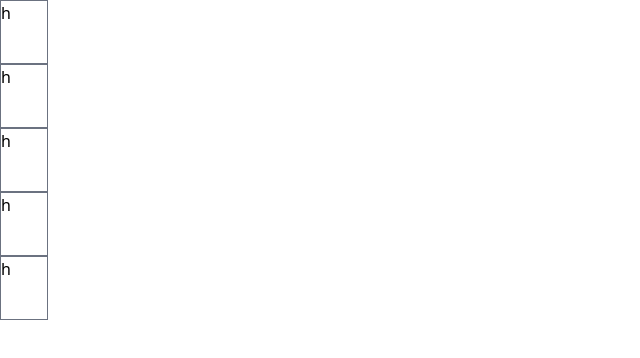
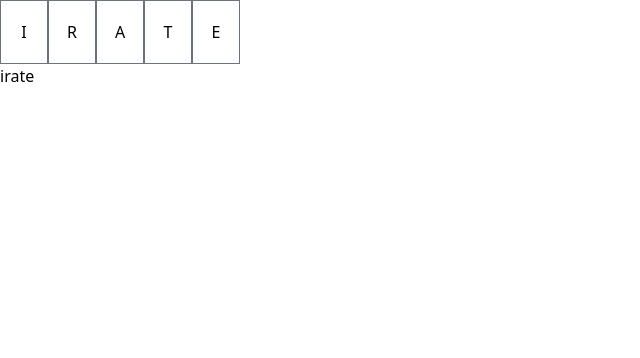
Before and after one commit to iaewing/gs-wordle, a Vue app: page / in a window 1280 px wide. Shown: the top 358 px of the page, without its empty margins (0-640 px from the left). Built offline with nearby package versions, Linux system fonts and the light colour scheme.

Commit message:
did stuff - started to do colours - added kind of input - had so much fun

```diff
--- a/src/App.vue
+++ b/src/App.vue
@@ -1,14 +1,54 @@
 <template>
-  <LetterRow />
+  <div>
+    <LetterRow :letters="letters"/>
+    <input type="text" v-model="word" maxlength="5" minlength="5">
+  </div>
+
 </template>
 
 <script>
 import LetterRow from "./components/LetterRow";
 
+export const FIVE_LETTER_WORDS = [
+    'fight',
+    'audio',
+    'weary',
+    'irate',
+    'lemon',
+];
+
 export default {
   name: 'App',
+  data() {
+    return {
+      word: 'irate',
+      colors: []
+    }
+  },
   components: {
     LetterRow
+  },
+  computed: {
+    letters() {
+      return Array.from(this.word.toUpperCase());
+    },
+  },
+  methods: {
+    validateLettersWithColours() {
+      this.letters.each(function (index, letter) {
+        if (letter === this.FIVE_LETTER_WORDS[0][index])
+        {
+          this.colours[index] = 'green'
+        }
+        else if (this.FIVE_LETTER_WORDS[0].contains(letter))
+        {
+          this.colours[index] = 'yellow'
+        }
+        else {
+          this.colours[index] = ''
+        }
+      })
+    }
   }
 }
 </script>
--- a/src/components/LetterRow.vue
+++ b/src/components/LetterRow.vue
@@ -1,19 +1,25 @@
 <template>
-  <LetterTile />
-  <LetterTile />
-  <LetterTile />
-  <LetterTile />
-  <LetterTile />
+  <div class="flex flex-row">
+    <LetterTile v-for="letter in letters" :key="`tile ${letter}`" :letter="letter"/>
+  </div>
 </template>
 
 <script >
 import {defineComponent} from "vue";
 import LetterTile from "./LetterTile";
-
+// const ROW_LENGTH = 5;
 export default defineComponent({
   name: "LetterRow",
   components: {
     LetterTile
+  },
+  props: {
+    letters: {
+      type: Array,
+      default: () => {
+       return []
+      }
+    }
   }
 });
 </script>
--- a/src/components/LetterTile.vue
+++ b/src/components/LetterTile.vue
@@ -1,6 +1,6 @@
 <template>
-<div class="border border-solid border-2 border-gray-500 w-12 h-16">
-h
+<div class="border border-solid border-2 border-gray-500 w-12 h-16 flex items-center justify-center">
+  {{ letter }}
 </div>
 </template>
 
@@ -9,6 +9,12 @@ import {defineComponent} from "vue";
 
 export default defineComponent({
   name: "LetterTile",
+  props: {
+    letter: {
+      type: String,
+      default: null,
+    }
+  }
 });
 </script>
 
```
